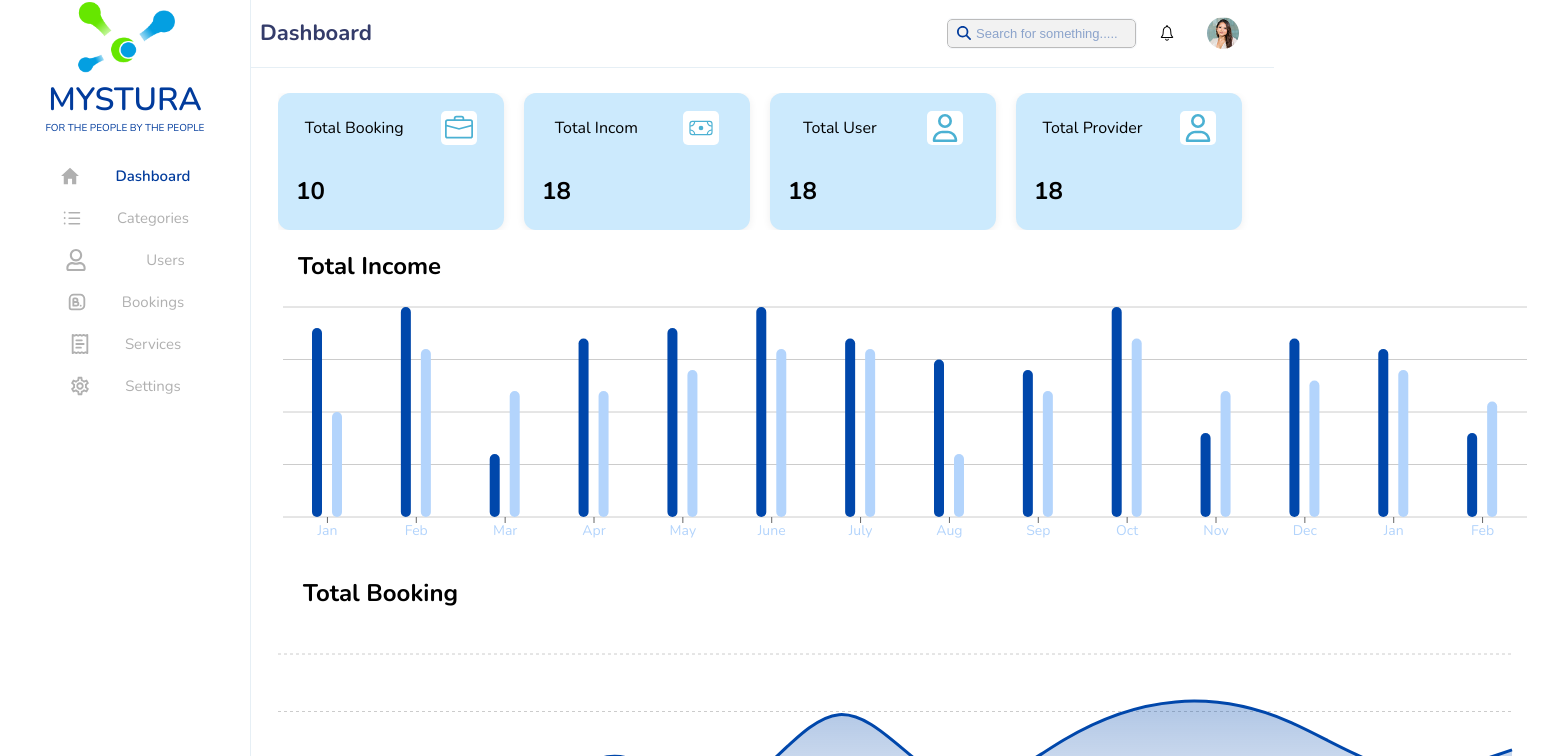
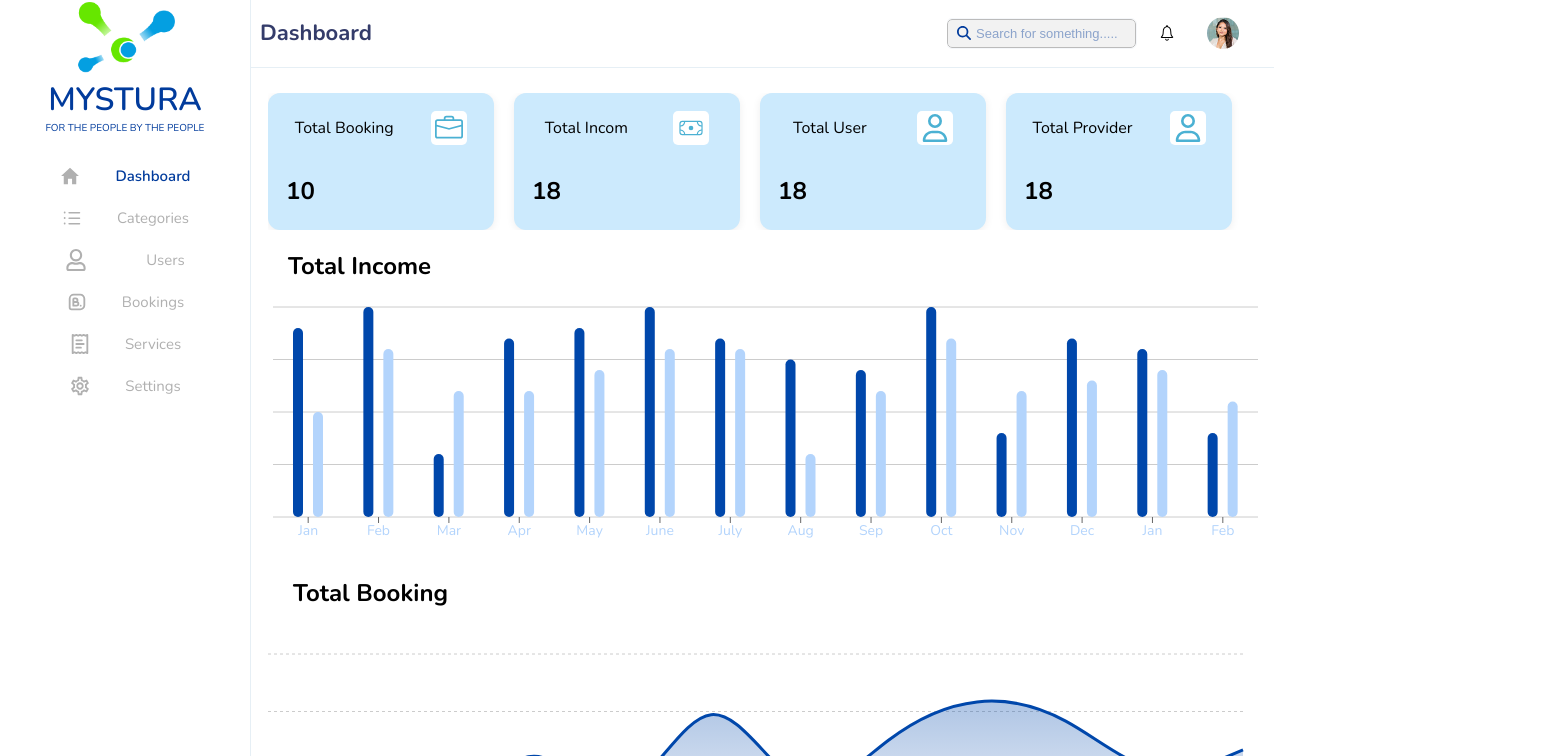
Before and after one commit to Tahanaz0/Mystura, a React (Vite) app: page /dashboard in a window 1280 px wide. Shown: the top 756 px of the page, 1552 px wide, since content can reach past the window. Built offline with nearby package versions, Linux system fonts and the light colour scheme.

Commit message:
'dashboard'

```diff
--- a/src/component/barChart/barchat.css
+++ b/src/component/barChart/barchat.css
@@ -1,4 +1,5 @@
-.chart-wrapper {
+/* .chart-wrapper {
     width: 100%;
     overflow-x: auto;
   }
+   */
--- a/src/component/dashboard/dashboard.css
+++ b/src/component/dashboard/dashboard.css
@@ -1,10 +1,10 @@
 .dash-container {
     /* margin-left: 20vw; */
-    width: 100%;
+    width: 80%;
     padding: 20px;
     font-family: "Nunito", sans-serif;
     margin-top: 65px;
-    margin-left: 250px;
+    margin-left: 240px;
     display: flex;
     overflow-x: hidden;
     flex-direction: column;
@@ -64,6 +64,7 @@
 @media (max-width: 768px) {
     .dash-container {
       margin-left: 0;
+      width: 100%;
     }
     .boxes {
       justify-content: center;
```
